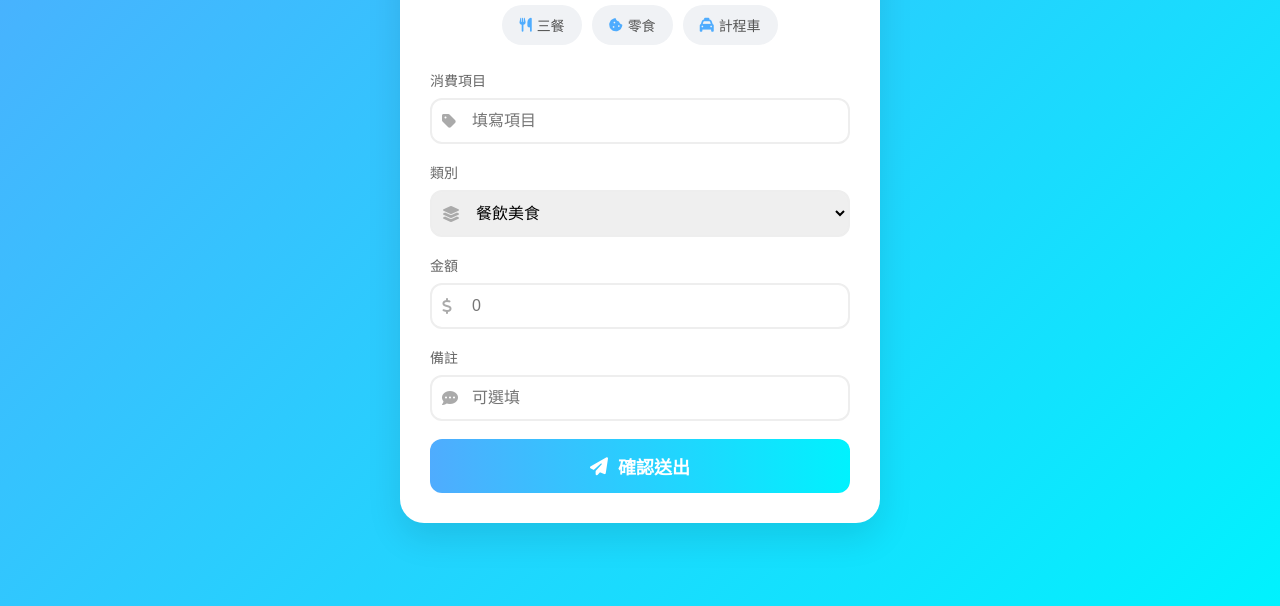
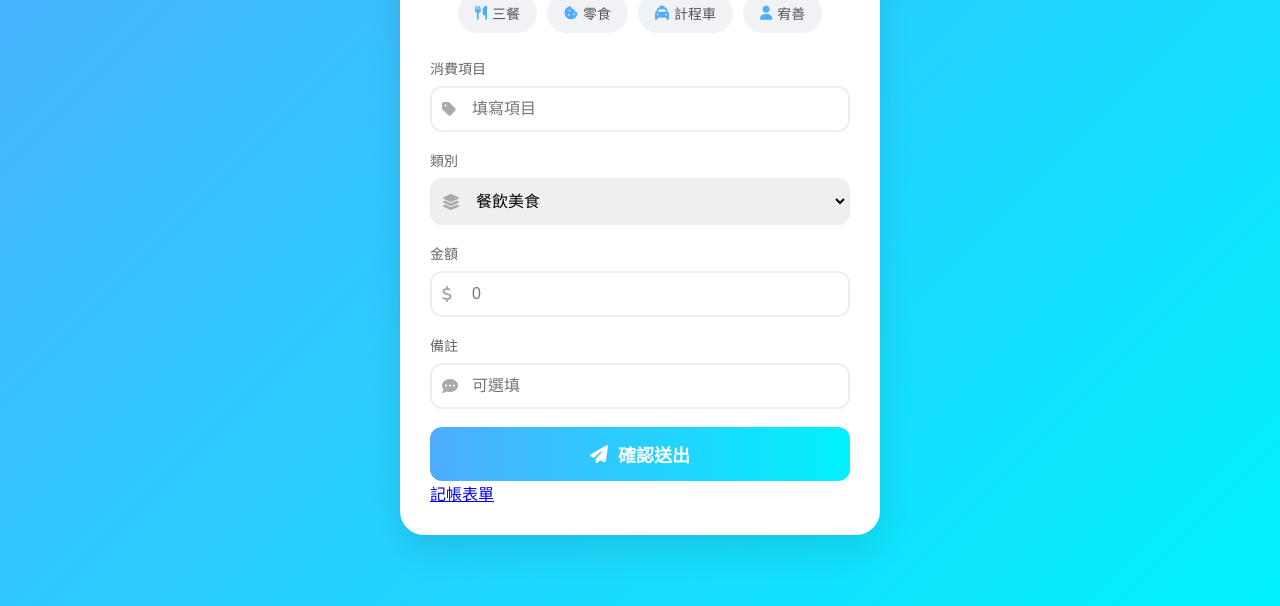
Before and after one commit to melanie8909/expenses, a plain HTML site: page index.html in a window 1280 px wide. Shown: the part 194-800 px from the top of the page. Drawn offline with Linux system fonts and the light colour scheme.

Commit message:
Update index.html
add new btn[宥善] & excel link

```diff
--- a/index.html
+++ b/index.html
@@ -143,6 +143,9 @@
             <button type="button" class="quick-btn" onclick="quickFill('計程車', '交通出行')">
                 <i class="fas fa-taxi"></i> 計程車
             </button>
+            <button type="button" class="quick-btn" onclick="quickFill('宥善', '其他支出')">
+                <i class="fas fa-user"></i> 宥善
+            </button>
         </div>
 
         <form id="expenseForm">
@@ -187,6 +190,7 @@
                 <i class="fas fa-paper-plane"></i> <span>確認送出</span>
             </button>
         </form>
+        <a href="https://docs.google.com/spreadsheets/d/1-LfpoUZpZv0Bm52dQH9EFv8KlPWlA_efe4Jp7wrjmic/edit?usp=sharing">記帳表單</a>
     </div>
 
     <script>
```
